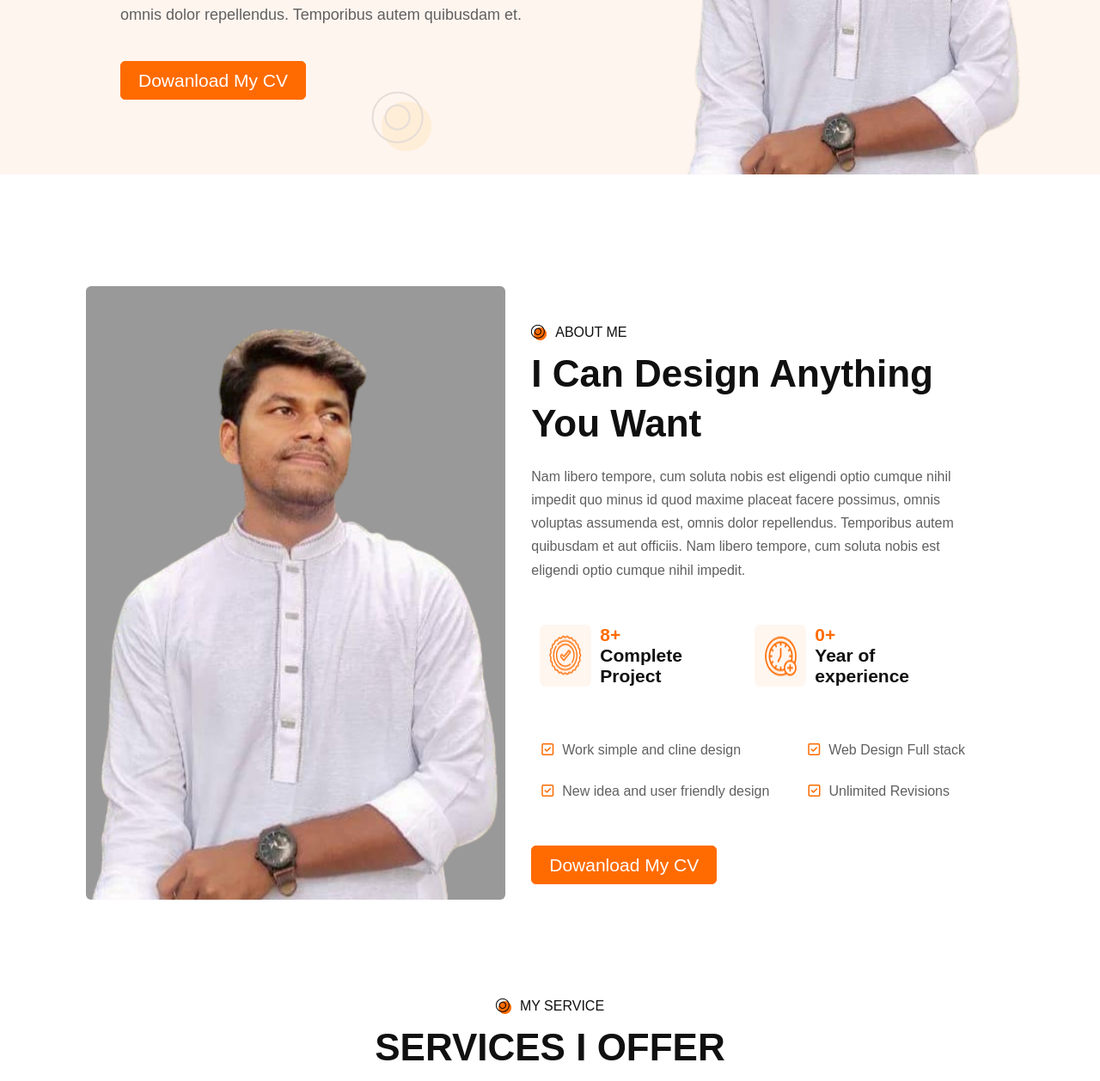
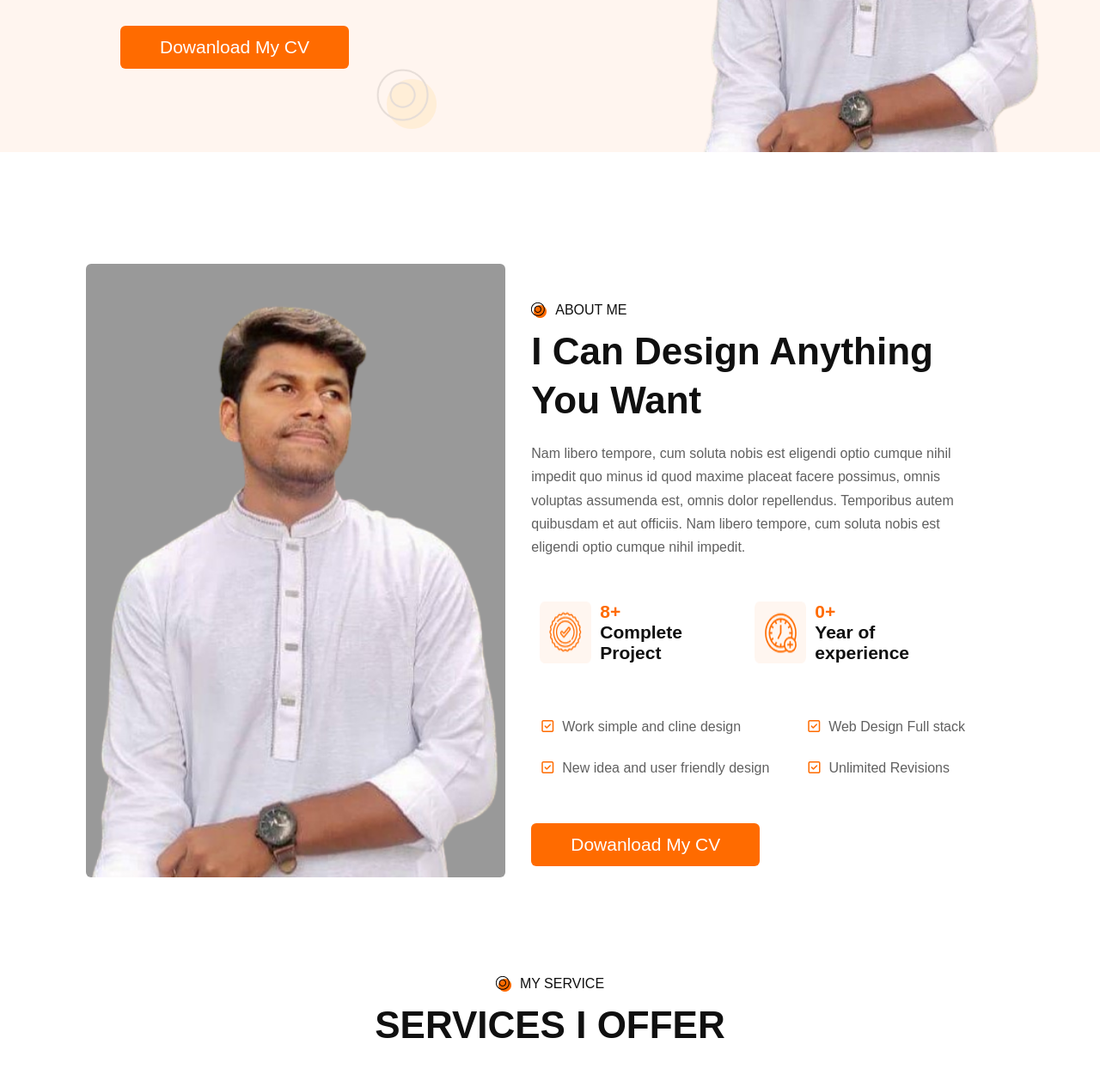
Before and after one commit to chadnitalukder2/Poortfolio-css, a website: page index.html in a window 1280 px wide. Shown: the part 536-1794 px from the top of the page at 86% size. Drawn offline with Linux system fonts and the light colour scheme.

Commit message:
portpolio

```diff
--- a/index.html
+++ b/index.html
@@ -64,11 +64,15 @@
               autem quibusdam et.
             </p>
           </div>
-          <div class="btn">
+
+           <button type="submit" class="submit-btn">
             <a href="#">
-              <span>Dowanload My CV</span>
+            <span>Dowanload My CV</span>
             </a>
-          </div>
+          </button>
+
+
+
           <div class="down-banner">
             <img src="./img/particleTwo.png" alt="tow" />
           </div>
@@ -149,11 +153,11 @@
               </div>
             </div>
           </div>
-          <div class="btn">
+          <button type="submit" class="submit-btn">
             <a href="#">
-              <span>Dowanload My CV</span>
+            <span>Dowanload My CV</span>
             </a>
-          </div>
+          </button>
 
 
         </div>
--- a/sass/components/_about.scss
+++ b/sass/components/_about.scss
@@ -168,25 +168,65 @@
         }
     }
 
-    .btn {
-        margin-top: 50px;
-        a {
-          text-decoration: none;
+    .submit-btn {
+      position: relative;
+      overflow: hidden;
       color: #fff;
+      margin-top: 40px;
+      padding: 12px 45px;
       background-color: var(--orange-color);
       border-radius: 6px;
-          padding: 10px 20px;
       font-size: 21px;
       font-weight: 500;
       text-transform: capitalize;
-          transition: all 0.5s;
-          border: 1px solid var(--orange-color);
+      border: 1px solid transparent;
+      transition: all 0.3s;
+      a{
+        text-decoration: none;
+        color: var(--whitw-color);
       }
+
+      span {
+        position: relative !important;
+        z-index: 1 !important;
       }
-      .btn a:hover {
-        background: black;
-        color: var(--orange-color);
-        box-shadow: inset 5em 0 0 0 #000, inset -5em 0 0 0 #000;
+
+      &::before {
+        content: "";
+        position: absolute;
+        top: 0;
+        right: 100%;
+        width: 100%;
+        height: 100%;
+        background-color: var(--black-color);
+        visibility: hidden;
+        transition: all 1s ease;
+      }
+      &::after {
+        content: "";
+        position: absolute;
+        top: 0;
+        left: 100%;
+        width: 100%;
+        height: 100%;
+        background-color: var(--black-color);
+        visibility: hidden;
+        transition: all 1s ease;
+      }
+      &:hover {
+        color: #fff;
+        &::before {
+          visibility: visible;
+          transform: rotate(0deg);
+          right: 0;
+        }
+        &::after {
+          visibility: visible;
+          transform: rotate(0deg);
+          left: 0;
         }
       }
     }
+
+  }
+}
--- a/sass/components/_contact.scss
+++ b/sass/components/_contact.scss
@@ -65,7 +65,7 @@
             overflow: hidden;
             color: #fff;
             margin-top: 40px;
-            padding: 10px 32px;
+            padding: 12px 60px;
             background-color: var(--orange-color);
             border-radius: 6px;
             font-size: 21px;
--- a/sass/components/_heading.scss
+++ b/sass/components/_heading.scss
@@ -6,15 +6,23 @@
   padding: 0 50px 0 140px;
   .header-left {
     flex-basis: 60%;
+    margin-top: 52px;
 
-    .up-banner{
+    .up-banner {
       margin-left: -110px;
-        img{
+      img {
         width: 70px;
-            margin-top: 20px;
-            animation-duration: 3s;
+        position: absolute;
+        margin-top: -17px;
+        animation-name: cercal;
+        animation-duration: .3s;
         animation-iteration-count: infinite;
-            animation-timing-function: linear;
+
+        @keyframes cercal {
+          0% {
+            transform: scale(1.1);
+        }
+      }
     }
   }
 
@@ -47,25 +55,65 @@
       line-height: 1.7em;
       color: var(--secondary-black-color);
     }
-    .btn {
-      margin-top: 50px;
-      a {
-        text-decoration: none;
+
+    .submit-btn {
+      position: relative;
+      overflow: hidden;
       color: #fff;
+      margin-top: 40px;
+      padding: 12px 45px;
       background-color: var(--orange-color);
       border-radius: 6px;
-        padding: 10px 20px;
       font-size: 21px;
       font-weight: 500;
       text-transform: capitalize;
-        border: 1px solid var(--orange-color);
-        transition: all 0.5s;
+      border: 1px solid transparent;
+      transition: all 0.3s;
+      a{
+        text-decoration: none;
+        color: var(--whitw-color);
+      }
+
+      span {
+        position: relative !important;
+        z-index: 1 !important;
+      }
+
+      &::before {
+        content: "";
+        position: absolute;
+        top: 0;
+        right: 100%;
+        width: 100%;
+        height: 100%;
+        background-color: var(--black-color);
+        visibility: hidden;
+        transition: all 1s ease;
+      }
+      &::after {
+        content: "";
+        position: absolute;
+        top: 0;
+        left: 100%;
+        width: 100%;
+        height: 100%;
+        background-color: var(--black-color);
+        visibility: hidden;
+        transition: all 1s ease;
+      }
+      &:hover {
+        color: #fff;
+        &::before {
+          visibility: visible;
+          transform: rotate(0deg);
+          right: 0;
+        }
+        &::after {
+          visibility: visible;
+          transform: rotate(0deg);
+          left: 0;
         }
       }
-    .btn a:hover {
-      background: black;
-      color: var(--orange-color);
-      box-shadow: inset 5em 0 0 0 #000, inset -5em 0 0 0 #000;
     }
     .down-banner {
       margin-bottom: 23px;
@@ -73,6 +121,19 @@
       animation: floatUpDown 3s infinite ease-in-out;
       img {
         width: 70px;
+        @keyframes  floatUpDown  {
+          0%{
+            margin-left: 50px;
+          }
+          50%{
+            margin-right: 50px;
+
+          }
+          100%{
+            margin-left: 50px;
+          }
+
+        }
       }
     }
   }
@@ -81,8 +142,8 @@
     position: relative;
     .image img {
       position: absolute;
-      width: 400px;
-      margin-top: 30px;
+      width: 109%;
+      margin-left: 19px;
       top: 0;
     }
     .bg-img img {
@@ -94,15 +155,16 @@
       animation-timing-function: linear;
 
       @keyframes image-anim {
-
-      33% {
+       0%{
        margin-top: 10px;
        }
-      66% {
+       50%{
         margin-bottom: 10px;
+        transform: translate(10%,10%);
        }
-      100% {
-        margin-bottom: -10px;
+       100%{
+        margin-top: 10px;
+
        }
       }
     }
```
Also changed, not shown: css/style.css. Lines whose indentation alone changed are shown as unchanged.
